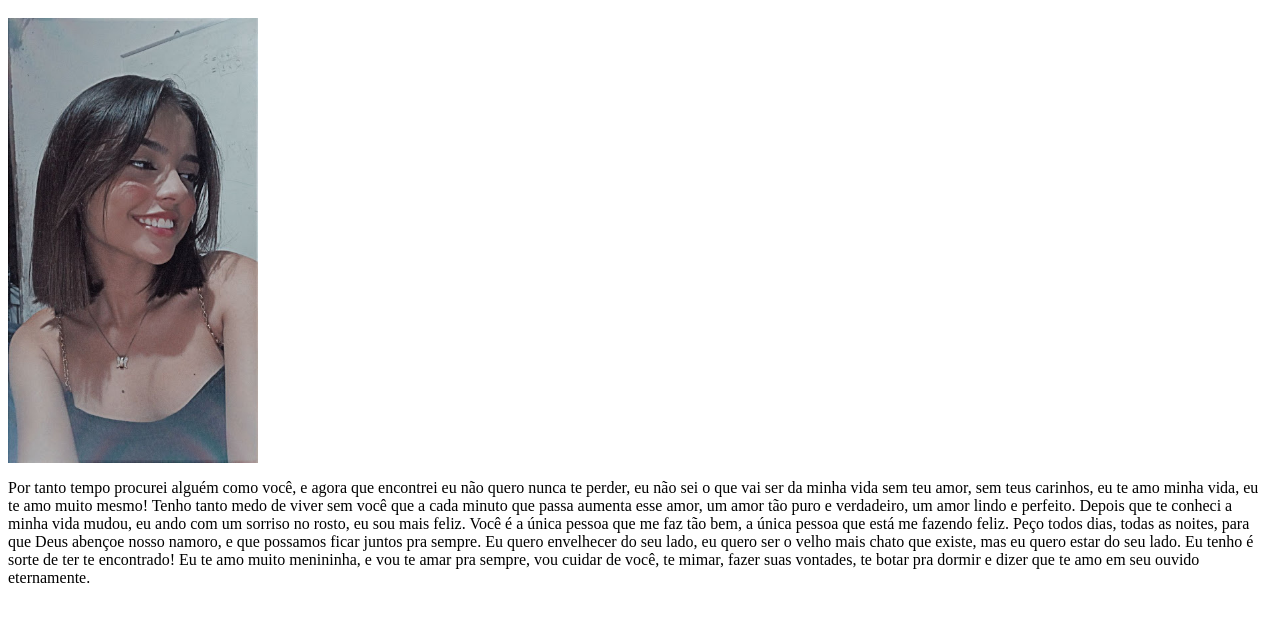
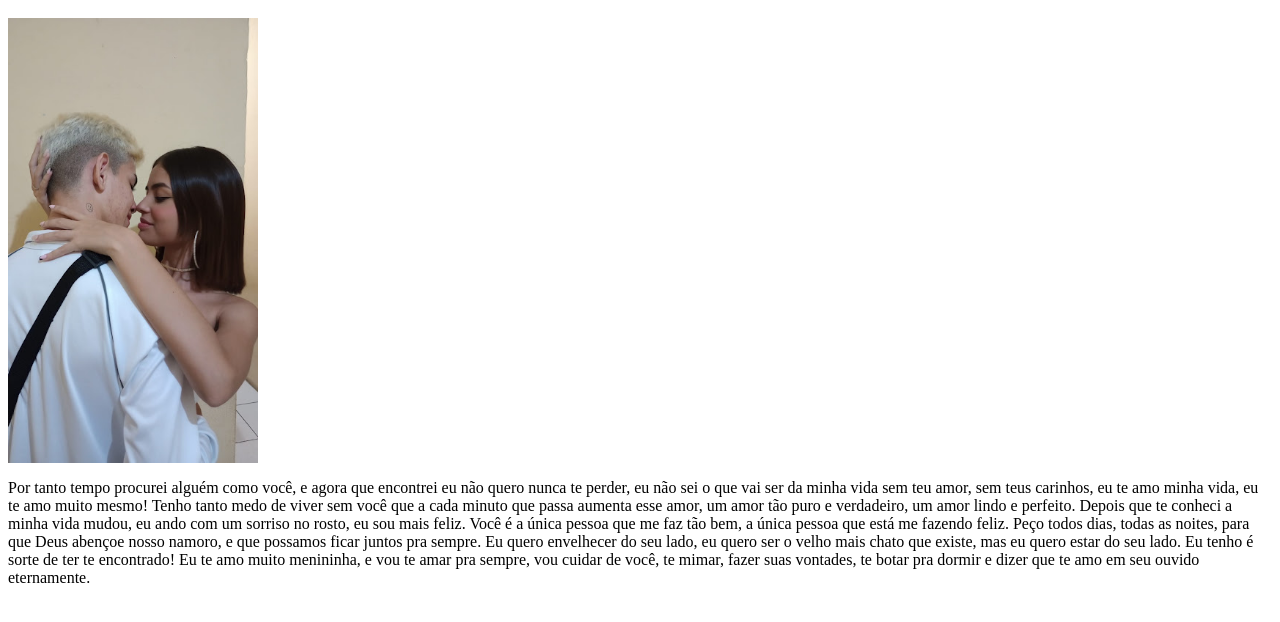
Before and after one commit to pedrorudson/pedrorudson.com.br, a plain HTML site: page index.html in a window 1280 px wide. Shown: the part 48-670 px from the top of the page. Drawn offline with Linux system fonts and the light colour scheme.

Commit message:
foto nova

```diff
--- a/index.html
+++ b/index.html
@@ -1,7 +1,7 @@
 <html>
   <body>
     <h1>i love you!</h1>
-    <img src="kyara.jpg" width="250">
+    <img src="pdky.jpg" width="250">
     <p>Por tanto tempo procurei alguém como você, e agora que encontrei eu não quero nunca te perder, eu não sei o que vai ser da minha vida sem teu amor, sem teus carinhos, eu te amo minha vida, eu te amo muito mesmo! Tenho tanto medo de viver sem você que a cada minuto que passa aumenta esse amor, um amor tão puro e verdadeiro, um amor lindo e perfeito.
 
       Depois que te conheci a minha vida mudou, eu ando com um sorriso no rosto, eu sou mais feliz. Você é a única pessoa que me faz tão bem, a única pessoa que está me fazendo feliz. Peço todos dias, todas as noites, para que Deus abençoe nosso namoro, e que possamos ficar juntos pra sempre.
```
Also changed, not shown: pdky.jpg (added).
